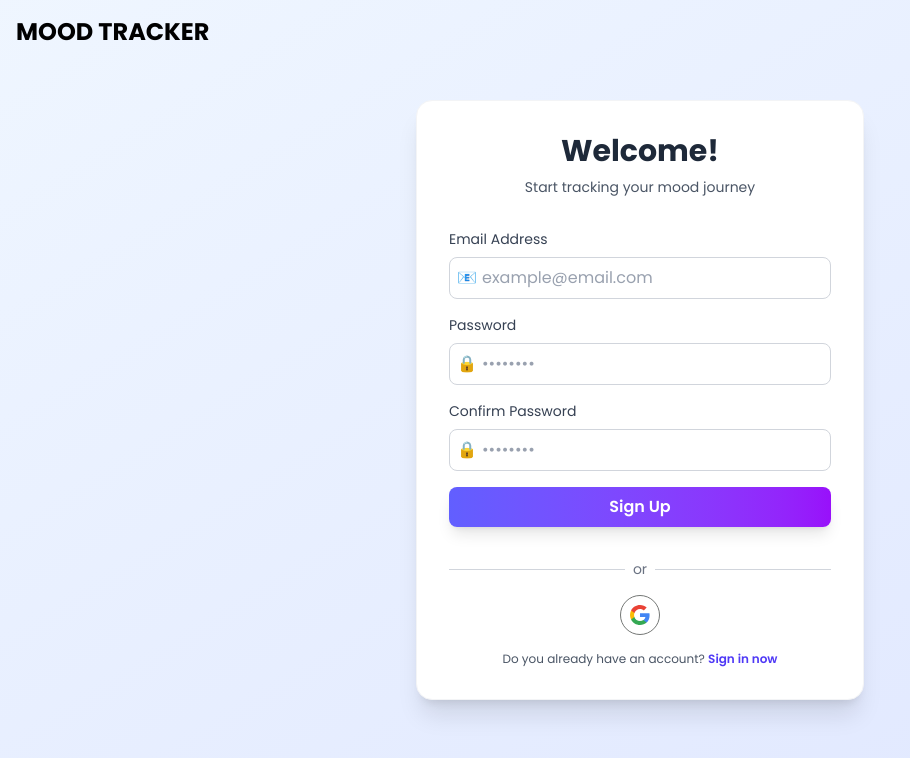
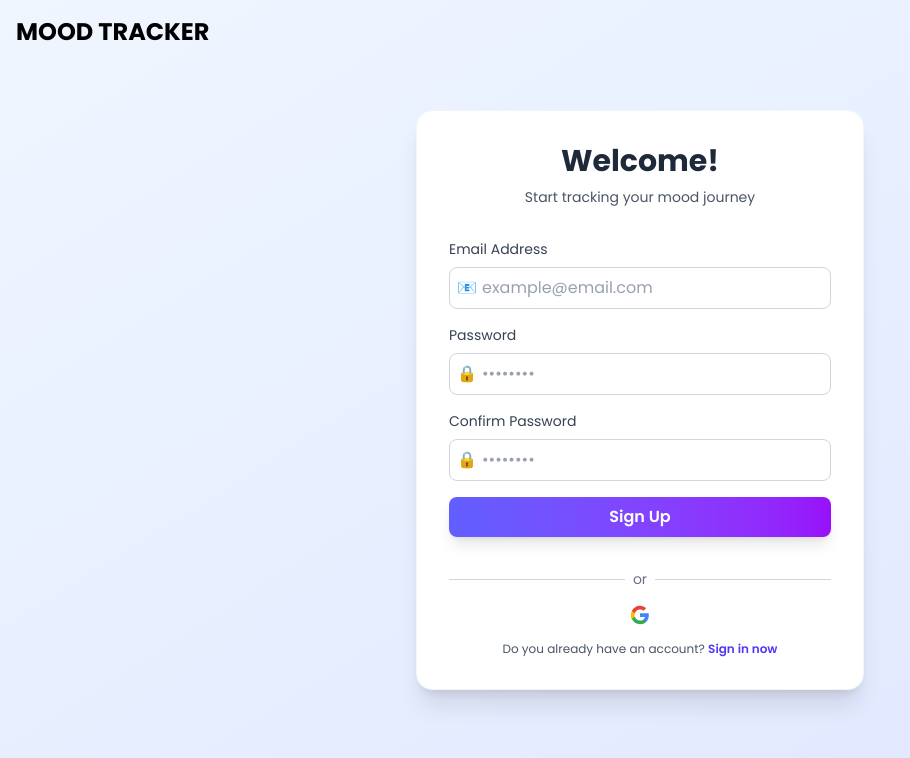
Before and after one commit to dilaraacelik/mood-tracker, a Next.js app: page /register in a window 1280 px wide. Shown: the top 758 px of the page, without its empty margins (0-910 px from the left). Built offline with nearby package versions, Linux system fonts and the light colour scheme.

Commit message:
fix build for deployment

```diff
--- a/_components/Moods.tsx
+++ b/_components/Moods.tsx
@@ -7,6 +7,7 @@
 import { MoodData } from '@/app/types/MoodData';
 import { useMutation, useQueryClient } from '@tanstack/react-query';
 import React, { useEffect, useState } from 'react'
+import Image from 'next/image'
 
 import { toast } from 'react-toastify';
 
@@ -103,10 +104,12 @@
                     border: `2px solid ${isSelected ? moodColor : '#e2e8f0'}`,
                   }}
                 >
-                  <img
+                  <Image
                     src={m.icon}
                     alt={`${m.label} Icon`}
-                    className="w-8 h-8 transition-all duration-300"
+                    width={32}
+                    height={32}
+                    className="transition-all duration-300"
                   />
                   {isSelected && (
                     <div className="absolute -top-1 -right-1 w-4 h-4 bg-white rounded-full flex items-center justify-center">
--- a/src/app/components/Register.tsx
+++ b/src/app/components/Register.tsx
@@ -1,4 +1,5 @@
 import React from 'react'
+import Image from 'next/image'
 import 'bootstrap-icons/font/bootstrap-icons.css';
 import Title from '@/app/components/Title';
 import { signup } from '@/app/actions/auth';
@@ -106,7 +107,12 @@
                 {/* Google Login */}
                 <div className='flex justify-center'>
                     <button className="btn btn-outline-dark d-flex align-items-center gap-2">
-                        <img src={"/icons/web_light_rd_na.svg"} alt="Google"/>
+                        <svg width="20" height="20" viewBox="0 0 24 24" fill="none" xmlns="http://www.w3.org/2000/svg">
+                            <path d="M22.56 12.25c0-.78-.07-1.53-.2-2.25H12v4.26h5.92c-.26 1.37-1.04 2.53-2.21 3.31v2.77h3.57c2.08-1.92 3.28-4.74 3.28-8.09z" fill="#4285F4"/>
+                            <path d="M12 23c2.97 0 5.46-.98 7.28-2.66l-3.57-2.77c-.98.66-2.23 1.06-3.71 1.06-2.86 0-5.29-1.93-6.16-4.53H2.18v2.84C3.99 20.53 7.7 23 12 23z" fill="#34A853"/>
+                            <path d="M5.84 14.09c-.22-.66-.35-1.36-.35-2.09s.13-1.43.35-2.09V7.07H2.18C1.43 8.55 1 10.22 1 12s.43 3.45 1.18 4.93l2.85-2.22.81-.62z" fill="#FBBC05"/>
+                            <path d="M12 5.38c1.62 0 3.06.56 4.21 1.64l3.15-3.15C17.45 2.09 14.97 1 12 1 7.7 1 3.99 3.47 2.18 7.07l3.66 2.84c.87-2.6 3.3-4.53 6.16-4.53z" fill="#EA4335"/>
+                        </svg>
                     </button>
                 </div>
             </form>
```
